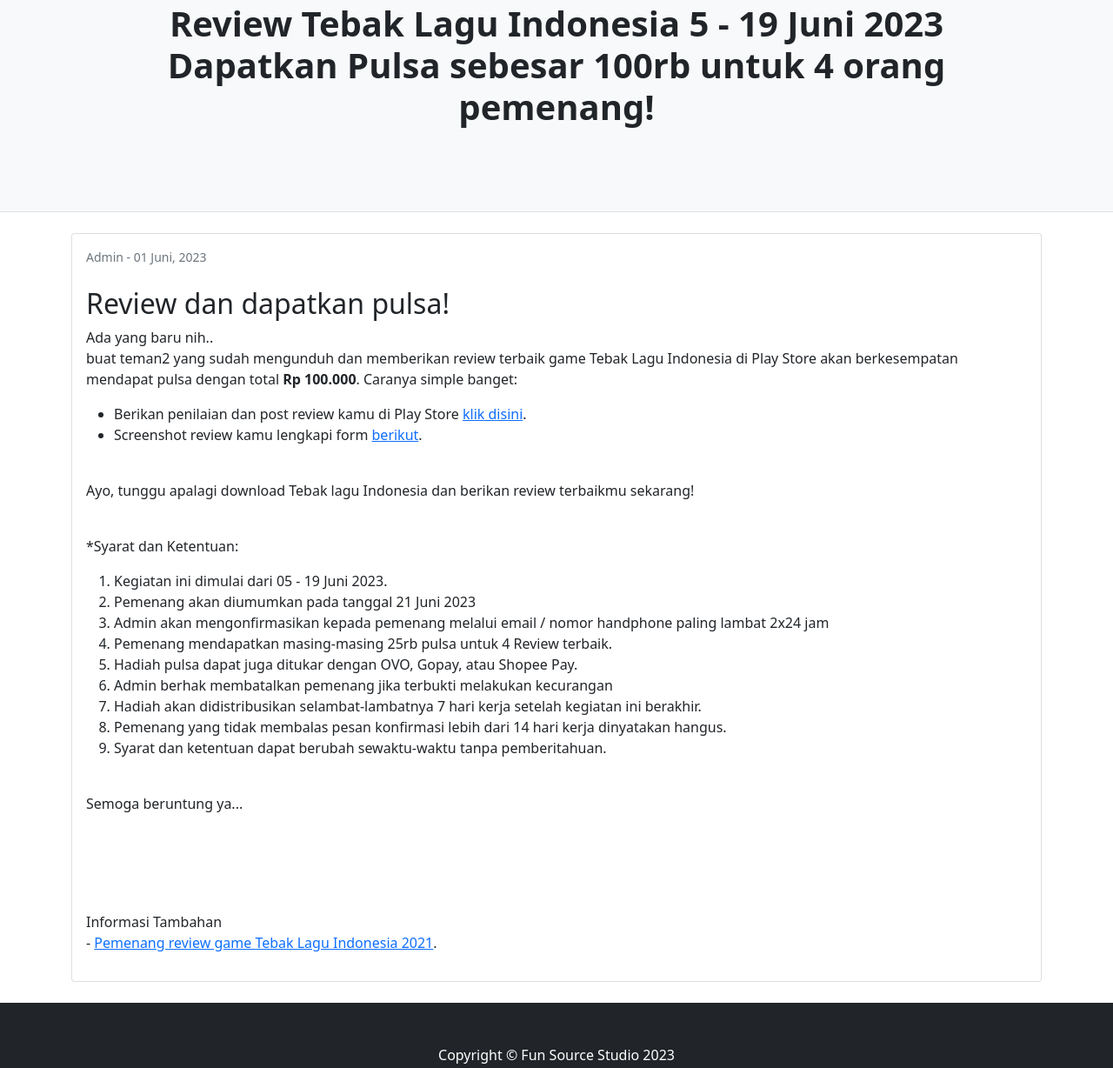
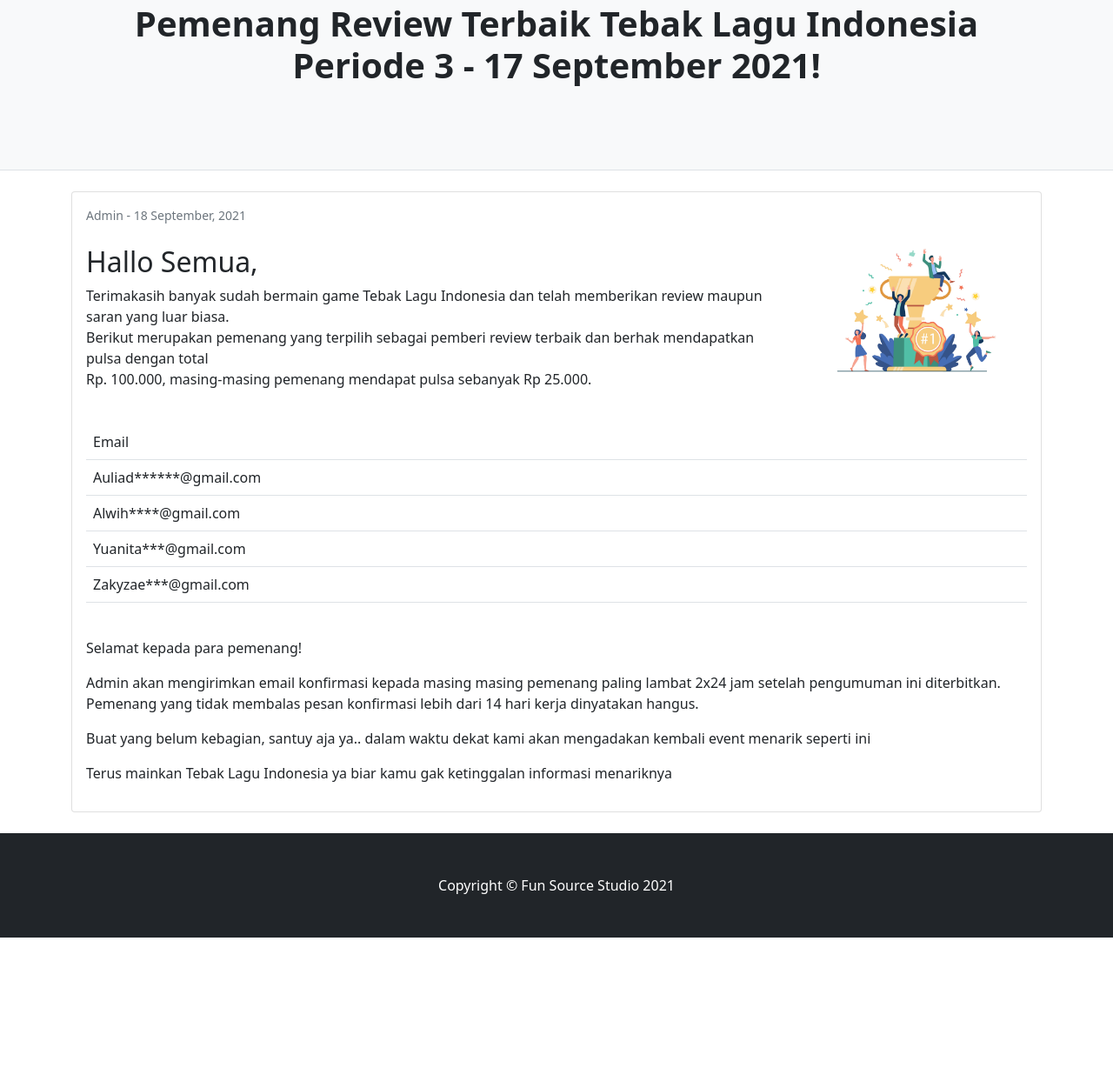
Before and after one commit to funsource/tebaklaguindonesia, a website: page event/show.html in a window 1280 px wide. Shown: the part 169-1397 px from the top of the page at 87% size. After the commit the page ends 1247 px from the top, so only its background shows below. Drawn offline with nearby package versions, Linux system fonts and the light colour scheme.

Commit message:
Update show.html

```diff
--- a/event/show.html
+++ b/event/show.html
@@ -15,14 +15,16 @@
         <!-- Responsive navbar-->
         <nav class="navbar navbar-expand-lg navbar-dark bg-dark" style="background-color:#29ade3!important">
             <div class="container">
-	  	<a class="navbar-brand" style="background-color:#29ade3" href="#!"><img src="assets/img/Logo.png" style="width:50px;" class="rounded-circle" alt="Logo"> &nbsp;&nbsp; Tebak Lagu Indonesia</a>
+			  <a class="navbar-brand" style="background-color:#29ade3" href="#!"><img src="assets/img/Logo.png" style="width:50px;" class="rounded-circle" alt="Logo"> &nbsp;&nbsp; Tebak Lagu Indonesia</a>
+                <button class="navbar-toggler" type="button" data-bs-toggle="collapse" data-bs-target="#navbarSupportedContent" aria-controls="navbarSupportedContent" aria-expanded="false" aria-label="Toggle navigation"><span class="navbar-toggler-icon"></span></button>
+
             </div>
         </nav>
         <!-- Page header with logo and tagline-->
         <header class="py-5 bg-light border-bottom mb-4">
             <div class="container">
                 <div class="text-center my-5">
-                    <h1 class="fw-bolder">Review Tebak Lagu Indonesia  5 - 19 Juni 2023<br> Dapatkan Pulsa sebesar 100rb untuk 4 orang pemenang!</h1>
+                    <h1 class="fw-bolder">Pemenang Review Terbaik Tebak Lagu Indonesia<br> Periode 3 - 17 September 2021!</h1>
                     <!-- <p class="lead mb-0">Gas</p> -->
                 </div>
             </div>
@@ -36,43 +38,55 @@
                     <div class="card mb-4">
                         <!-- <a href="#!"><img class="card-img-top" src="https://dummyimage.com/850x350/dee2e6/6c757d.jpg" alt="..." /></a> -->
                         <div class="card-body">
-                            <div class="small text-muted">Admin - 01 Juni, 2023</div>
+                            <div class="small text-muted">Admin - 18 September, 2021</div>
                             <br>
-                            <h2>Review dan dapatkan pulsa!</h2>
-                            <p>Ada yang baru nih.. <br>buat teman2 yang sudah mengunduh dan memberikan review terbaik game Tebak Lagu Indonesia di Play Store akan berkesempatan mendapat pulsa dengan total <b>Rp 100.000</b>. Caranya simple banget:</p>
-                            <ul>
-                                <li>Berikan penilaian dan post review kamu di Play Store <a href="https://play.google.com/store/apps/details?id=com.funsource.tebaklagu">klik disini</a>. </li>
-                                <li>Screenshot review kamu lengkapi form <a href="https://forms.gle/7xS373z5E3pv98w16">berikut</a>.</li>
-                            </ul>
-                            <br>
-                            <p>
-                                Ayo, tunggu apalagi download Tebak lagu Indonesia dan berikan review terbaikmu sekarang!
-                            </p>
-                            <br>
-                            <p>
-                                *Syarat dan Ketentuan:
-                            </p>
-                            <ol>
-                                <li>Kegiatan ini dimulai dari 05 - 19 Juni 2023.</li>
-                                <li>Pemenang akan diumumkan pada tanggal 21 Juni 2023</li>
-                                <li>Admin akan mengonfirmasikan kepada pemenang melalui email / nomor handphone paling lambat 2x24 jam</li>
-                                <li>Pemenang mendapatkan masing-masing 25rb pulsa untuk 4 Review terbaik.</li>
-                                <li>Hadiah pulsa dapat juga ditukar dengan OVO, Gopay, atau Shopee Pay.</li>
-                                <li>Admin berhak membatalkan pemenang jika terbukti melakukan kecurangan</li>
-                                <li>Hadiah akan didistribusikan selambat-lambatnya 7 hari kerja setelah kegiatan ini berakhir.</li>
-                                <li>Pemenang yang tidak membalas pesan konfirmasi lebih dari 14 hari kerja dinyatakan hangus.</li>
-                                <li>Syarat dan ketentuan dapat berubah sewaktu-waktu tanpa pemberitahuan.</li>
-                            </ol>
-                            <br>
-                            <p>Semoga beruntung ya...</p>
+
+
+
+
+
+							<div class="row">
+								<div class="col-md-9">
+								 <h2>Hallo Semua,</h2>
+								<p>Terimakasih banyak sudah bermain game Tebak Lagu Indonesia dan telah memberikan review maupun saran yang luar biasa.<br>
+							Berikut merupakan pemenang yang terpilih sebagai pemberi review terbaik dan berhak mendapatkan pulsa dengan total <br/>Rp. 100.000, masing-masing pemenang mendapat pulsa sebanyak Rp 25.000.</p>
+								</div>
+								<div class="col-md-3">
+									<img src="assets/img/8601.jpg" style="width:250px;"></img>
+								</div>
+							</div>
+
 
 
                             <br>
+
+
+							<table class="table">
+								<tr>
+									<td>Email</td>
+								</tr>
+								<tr>
+									<td>Auliad******@gmail.com</td>
+								</tr>
+								<tr>
+									<td>Alwih****@gmail.com</td>
+								</tr>
+								<tr>
+									<td>Yuanita***@gmail.com</td>
+								</tr>
+								<tr>
+									<td>Zakyzae***@gmail.com</td>
+								</tr>
+							</table>
                             <br>
-                            <br>
-                            <br>
-							Informasi Tambahan
-							<p>- <a href="https://funsource.github.io/tebaklaguindonesia/event/show_17Sep2021">Pemenang review game Tebak Lagu Indonesia 2021</a>. </9>
+
+							<p>Selamat kepada para pemenang!</p>
+							<p>Admin akan mengirimkan email konfirmasi kepada masing masing pemenang paling lambat 2x24 jam setelah pengumuman ini diterbitkan. <br>
+							Pemenang yang tidak membalas pesan konfirmasi lebih dari 14 hari kerja dinyatakan hangus. </p>
+
+							<p>Buat yang belum kebagian, santuy aja ya.. dalam waktu dekat kami akan mengadakan kembali event menarik seperti ini<p>
+							<p>Terus mainkan Tebak Lagu Indonesia ya biar kamu gak ketinggalan informasi menariknya</p>
+
                         </div>
                     </div>
 
@@ -84,7 +98,7 @@
         </div>
         <!-- Footer-->
         <footer class="py-5 bg-dark">
-            <div class="container"><p class="m-0 text-center text-white">Copyright &copy; Fun Source Studio 2023</p></div>
+            <div class="container"><p class="m-0 text-center text-white">Copyright &copy; Fun Source Studio 2021</p></div>
         </footer>
         <!-- Bootstrap core JS-->
         <script src="https://cdn.jsdelivr.net/npm/bootstrap@5.1.0/dist/js/bootstrap.bundle.min.js"></script>
```
